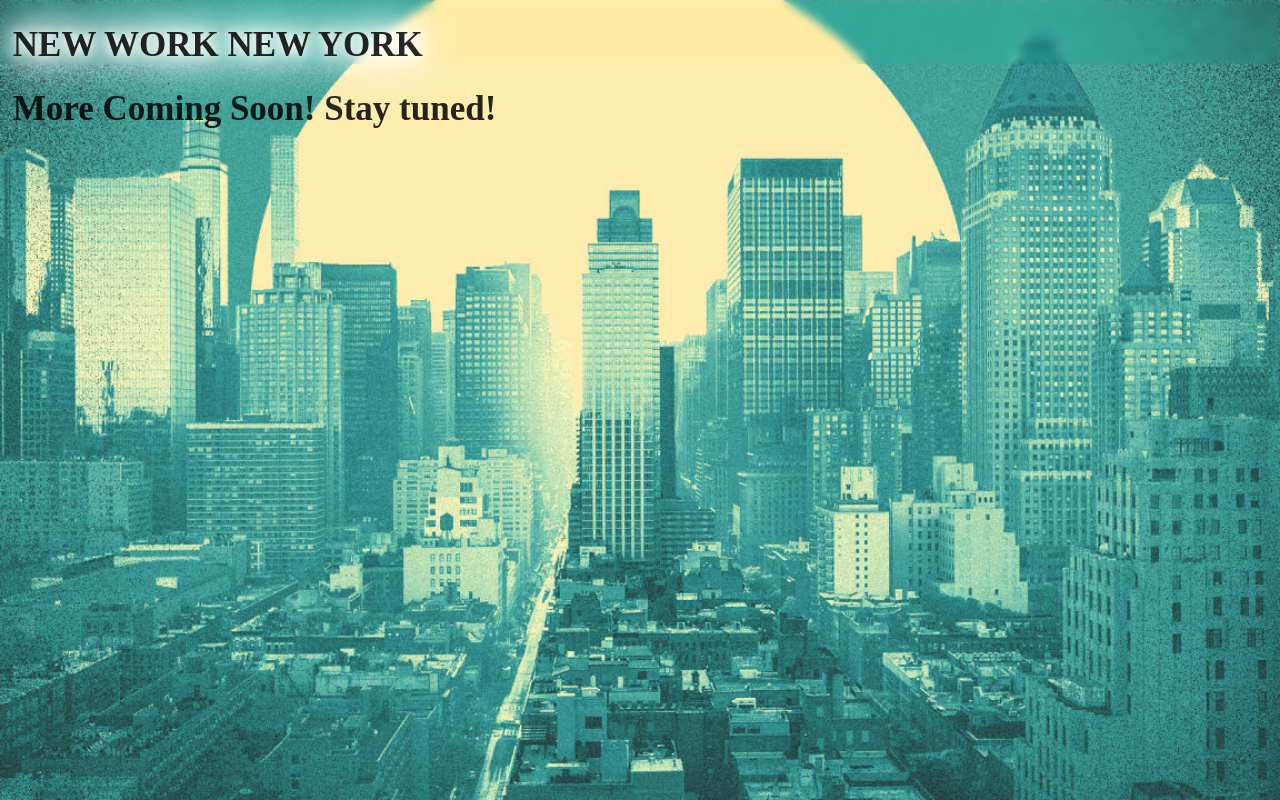
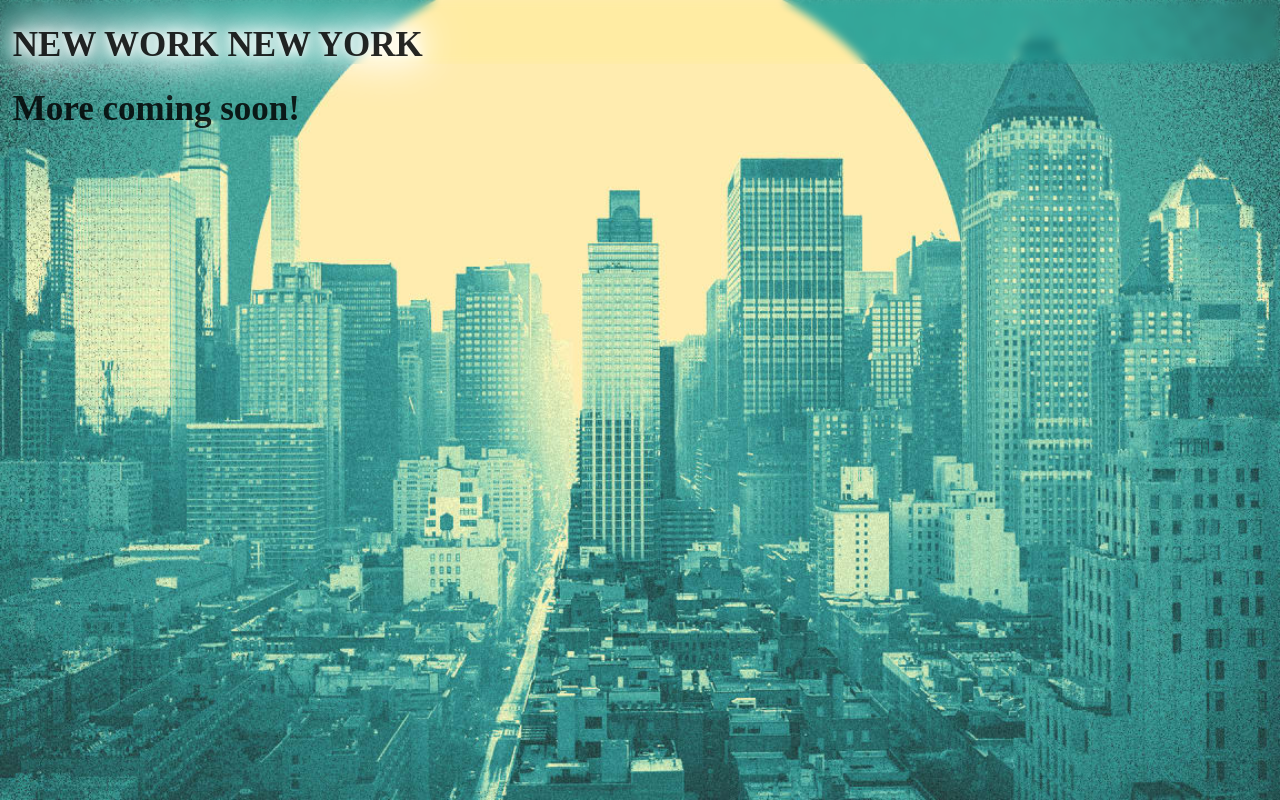
Before and after one commit to kpapacostas/new-work-ny-frontend, a React (Create React App) app in the folder new-work-ny-frontend/: page /dashboard in a window 1280 px wide. Built offline with nearby package versions, Linux system fonts and the light colour scheme.

Commit message:
back to coming soon message

```diff
--- a/new-work-ny-frontend/src/adapters/index.js
+++ b/new-work-ny-frontend/src/adapters/index.js
@@ -49,6 +49,10 @@ export const fetchPosts = async () => {
     headers: headers,
     method: "GET",
   });
-  const json = await resp.json();
-  return json;
+  const response = await resp;
+  if (response.ok) {
+    return response.json();
+  } else {
+    return null;
+  }
 };
--- a/new-work-ny-frontend/src/containers/dashboard/Dashboard.jsx
+++ b/new-work-ny-frontend/src/containers/dashboard/Dashboard.jsx
@@ -39,10 +39,13 @@ class Dashboard extends Component {
             NEW WORK NEW YORK
           </Header>
           <Header
-            style={{ background: "none", padding: "1%", float: "center" }}
             id="coming-soon-header"
+            style={{
+              background: "none",
+              padding: "1%",
+            }}
           >
-            More Coming Soon! Stay tuned!
+            More coming soon!
           </Header>
         </div>
       </div>
```
